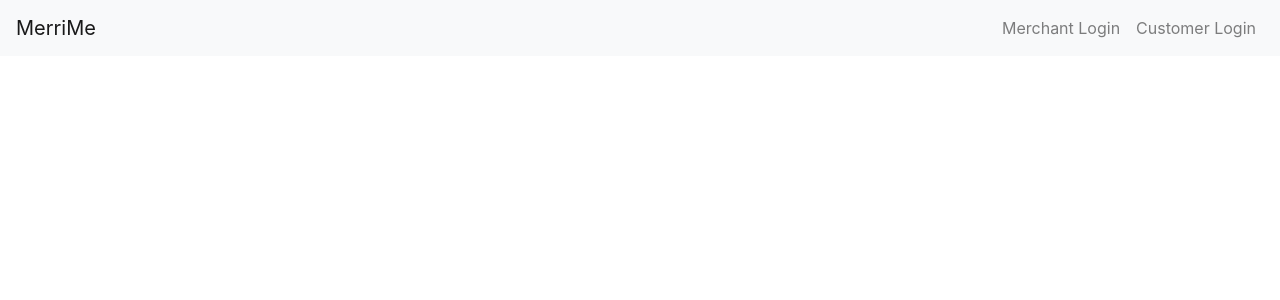
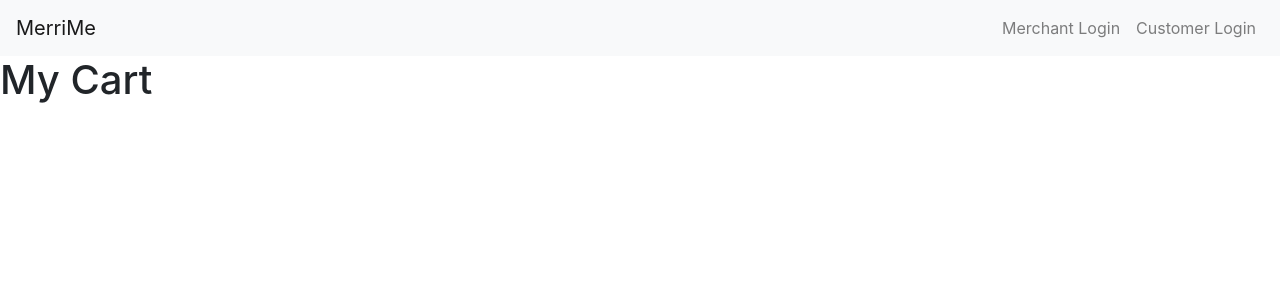
Before and after one commit to Nithiya99/IT5007-FinalProject, a React (Create React App) app in the folder client/: page /customer/cart/1 in a window 1280 px wide. Shown: the top 300 px of the page. Built offline with nearby package versions, Linux system fonts and the light colour scheme.

Commit message:
Customer View services side

```diff
--- a/client/src/MainRouter.js
+++ b/client/src/MainRouter.js
@@ -14,6 +14,7 @@ import CustomerSignup from "./core/Customer/CustomerSignup";
 import CustomerDashboard from "./core/Customer/CustomerDashboard";
 import CustomerProfile from "./core/Customer/CustomerProfile";
 import PhotographyCustomerView from "./core/Services/PhotographyCustomerView";
+import Cart from "./core/Customer/Cart";
 
 function MainRouter(props) {
   return (
@@ -46,6 +47,7 @@ function MainRouter(props) {
           path="/customer/:customerId"
           component={CustomerProfile}
         ></Route>
+        <Route exact path="/customer/cart/:customerId" component={Cart}></Route>
         <Route
           exact
           path="/photographyService"
--- /dev/null
+++ b/client/src/core/Customer/Cart.js
@@ -0,0 +1,13 @@
+import React, { Component } from "react";
+
+class Cart extends Component {
+  render() {
+    return (
+      <div>
+        <h1>My Cart</h1>
+      </div>
+    );
+  }
+}
+
+export default Cart;
--- a/client/src/core/NavBar.js
+++ b/client/src/core/NavBar.js
@@ -70,6 +70,16 @@ const NavBar = ({ history }) => {
                 </Link>
               </li>
               <li className="nav-item">
+                <Link
+                  to={`/customer/cart/${
+                    customerIsAuthenticated().customer._id
+                  }`}
+                  className="nav-link"
+                >
+                  My Cart
+                </Link>
+              </li>
+              <li className="nav-item">
                 <span
                   className="nav-link"
                   onClick={() => customerSignout(() => history.push("/"))}
--- a/client/src/core/Services/PhotographyCustomerView.js
+++ b/client/src/core/Services/PhotographyCustomerView.js
@@ -1,5 +1,6 @@
 import React, { Component } from "react";
 import { Button, Badge } from "react-bootstrap";
+import { Basket2Fill, HeartFill } from "react-bootstrap-icons";
 import { listAllPhotography } from "../../APIs/photography";
 
 class PhotographyCustomerView extends Component {
@@ -45,9 +46,12 @@ class PhotographyCustomerView extends Component {
                     alert("Feature Coming Soon...");
                   }}
                 >
-                  Like
+                  <HeartFill />
                 </button>
-                <button className="btn btn-info ml-auto">Add to Cart</button>
+                <button className="btn btn-info mx-auto">View Details</button>
+                <button className="btn btn-warning ml-auto">
+                  <Basket2Fill />
+                </button>
               </span>
             </div>
           </div>
```
Also changed, not shown: 1 other file (tests, documents, lock files or other folders).
